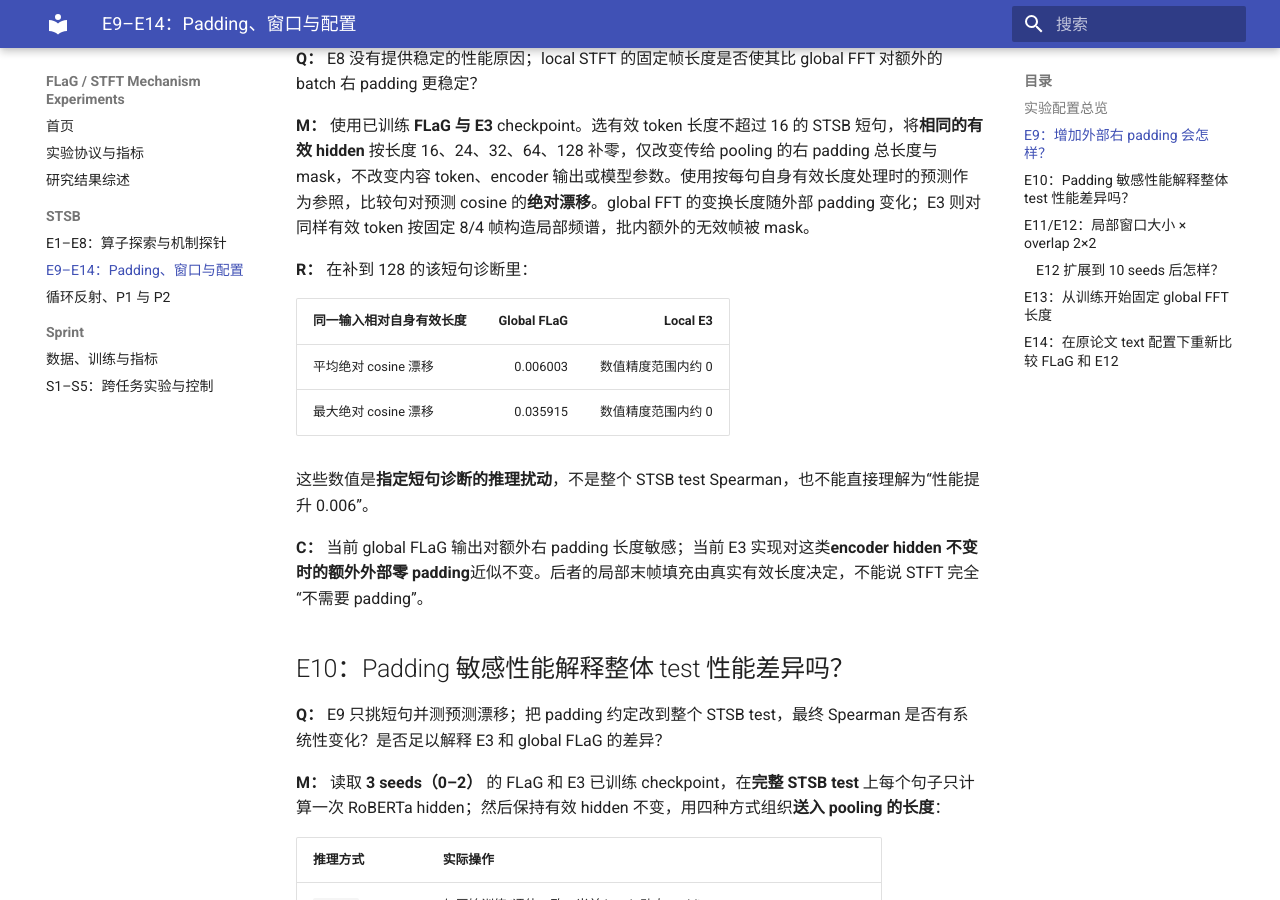
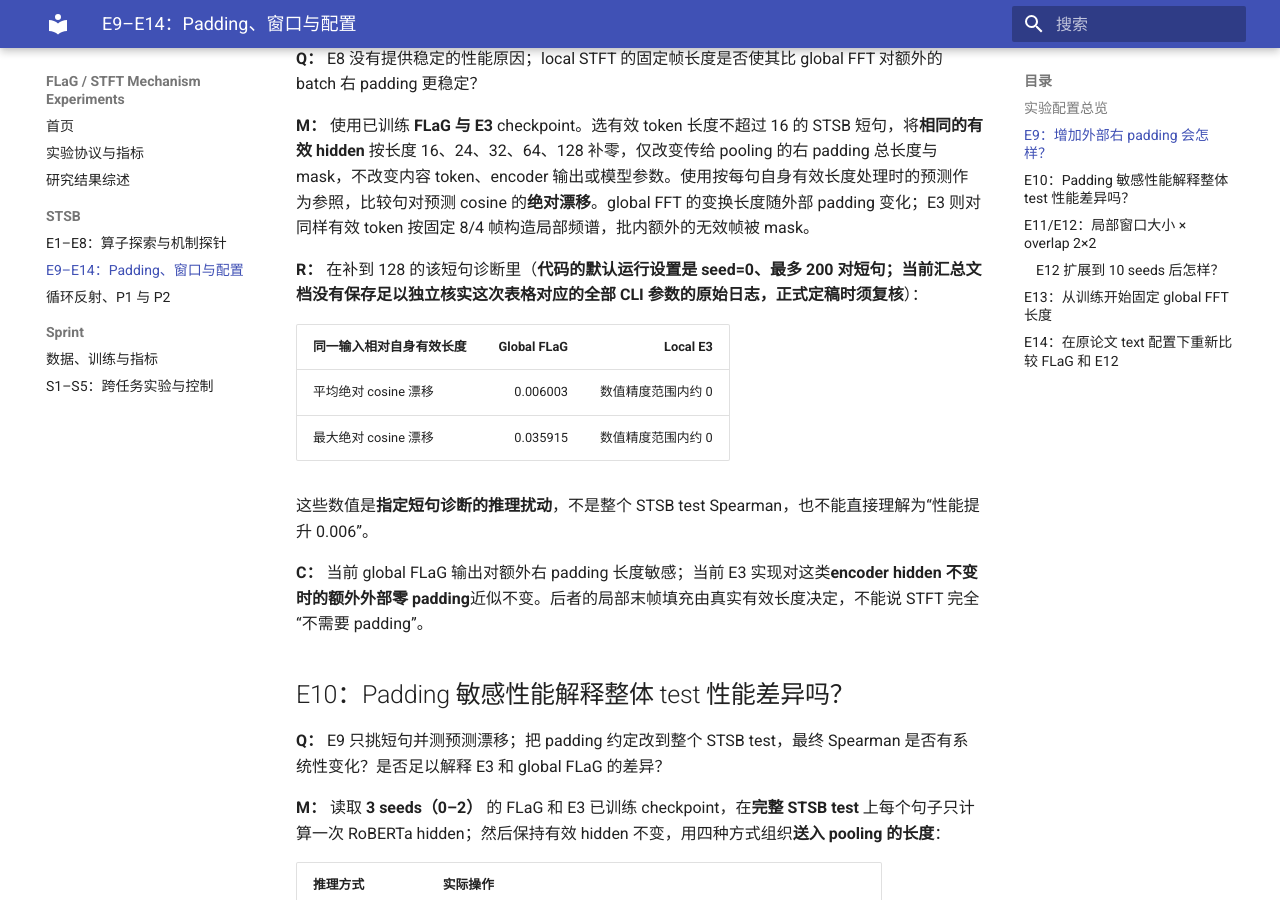
Before and after one commit to lumoswwr/FLaG-STFT-Notes, an MkDocs documentation site: the page built from docs/stsb/02-padding.md, in a window 1280 px wide and 900 px high, scrolled down 1323 px. Built offline with MkDocs 1.6.1 and Material for MkDocs 9.7.7, drawn with Linux system fonts in a browser that asks for light colours; some of the changed text lies outside the part shown.

Commit message:
clarify STSB probe reproducibility parameters and E9 provenance

```diff
--- a/docs/stsb/02-padding.md
+++ b/docs/stsb/02-padding.md
@@ -6,7 +6,7 @@
 
 | 编号 | 研究对象 | 是否重新训练 | 数据与 seeds | 改变的因素 | 核心观测 |
 | --- | --- | :---: | --- | --- | --- |
-| E9 | 已训练 FLaG / E3 | 否 | STSB；原始探针短句，已记录补零对比 | 同样的有效句子 hidden，额外右 padding 到 16/24/32/64/128 | 句对 cosine 绝对变化 |
+| E9 | 已训练 FLaG / E3 | 否 | STSB；探针脚本默认 seed=0、最多 200 对短句；表中历史执行数量仍待日志复核 | 同样的有效句子 hidden，额外右 padding 到 16/24/32/64/128 | 句对 cosine 绝对变化 |
 | E10 | 已训练 FLaG / E3 | 否 | STSB test，3 seeds（0–2） | normal / pair_exact / sentence_exact / fixed_128 四种推理 padding 约定 | 全 test Spearman |
 | E11 | STFT 8/8 | **是** | STSB train→validation→test；3 seeds（0–2） | rect、win=8、hop=8、无 overlap | test Spearman / Pearson |
 | E12 | STFT 16/16 | **是** | 同上，先 3 seeds，后扩展到 **10 seeds（0–9）** | rect、win=16、hop=16、无 overlap | test Spearman / Pearson |
@@ -23,7 +23,7 @@
 
 **M：** 使用已训练 **FLaG 与 E3** checkpoint。选有效 token 长度不超过 16 的 STSB 短句，将**相同的有效 hidden** 按长度 16、24、32、64、128 补零，仅改变传给 pooling 的右 padding 总长度与 mask，不改变内容 token、encoder 输出或模型参数。使用按每句自身有效长度处理时的预测作为参照，比较句对预测 cosine 的**绝对漂移**。global FFT 的变换长度随外部 padding 变化；E3 则对同样有效 token 按固定 8/4 帧构造局部频谱，批内额外的无效帧被 mask。
 
-**R：** 在补到 128 的该短句诊断里：
+**R：** 在补到 128 的该短句诊断里（**代码的默认运行设置是 seed=0、最多 200 对短句；当前汇总文档没有保存足以独立核实这次表格对应的全部 CLI 参数的原始日志，正式定稿时须复核**）：
 
 | 同一输入相对自身有效长度 | Global FLaG | Local E3 |
 | --- | ---: | ---: |
```
